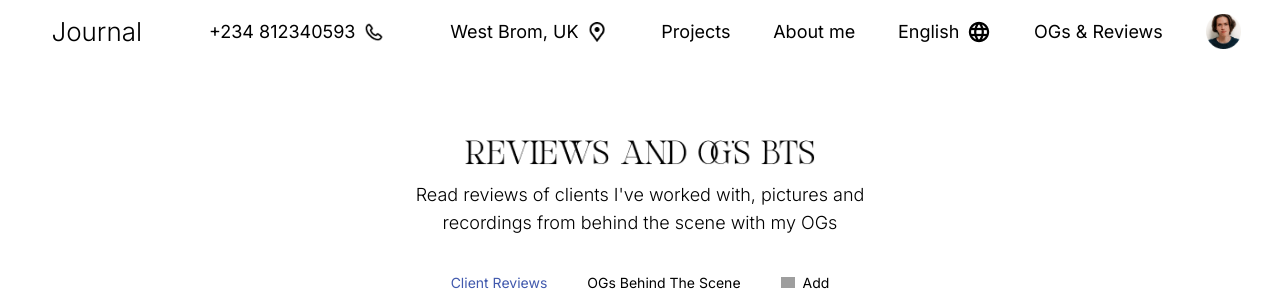
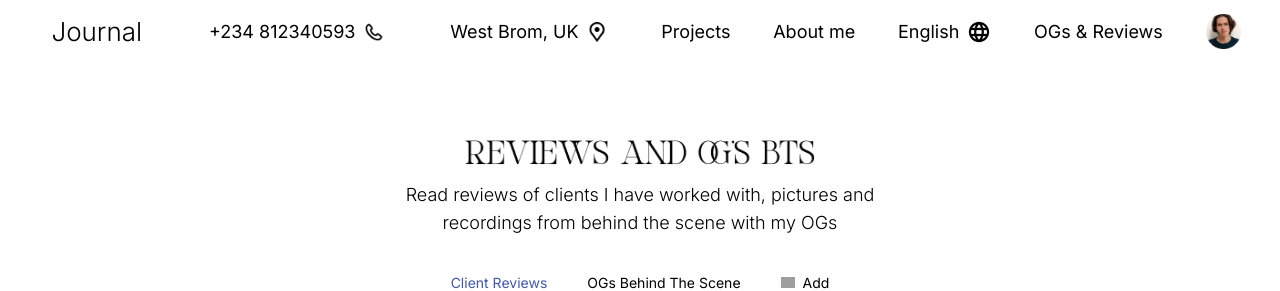
Before and after one commit to nathscode/whoisfde, a Next.js app: page / in a window 1280 px wide. Both pictures are taken after a click on the element "OGs & Reviews". Shown: the top 291 px of the page. Built offline with nearby package versions, Linux system fonts and the light colour scheme; grey boxes are pictures that could not be loaded.

Commit message:
editied reviews again

```diff
--- a/components/reviews/reviews.tsx
+++ b/components/reviews/reviews.tsx
@@ -38,7 +38,7 @@ export default function Reviews() {
         <div className="px-2 md:px-[50px] lg:px-[200px] xl:px-[400px] flex flex-col items-center gap-4">
           <Image src="/reviews_and_ogs.png" width={350} height={60} alt="reviews and ogs" />
           <div className="text-lg font-light text-left md:text-center">
-            Read reviews of clients I've worked with, pictures and recordings from behind the scene
+            Read reviews of clients I have worked with, pictures and recordings from behind the scene
             with my OGs
           </div>
         </div>
```
